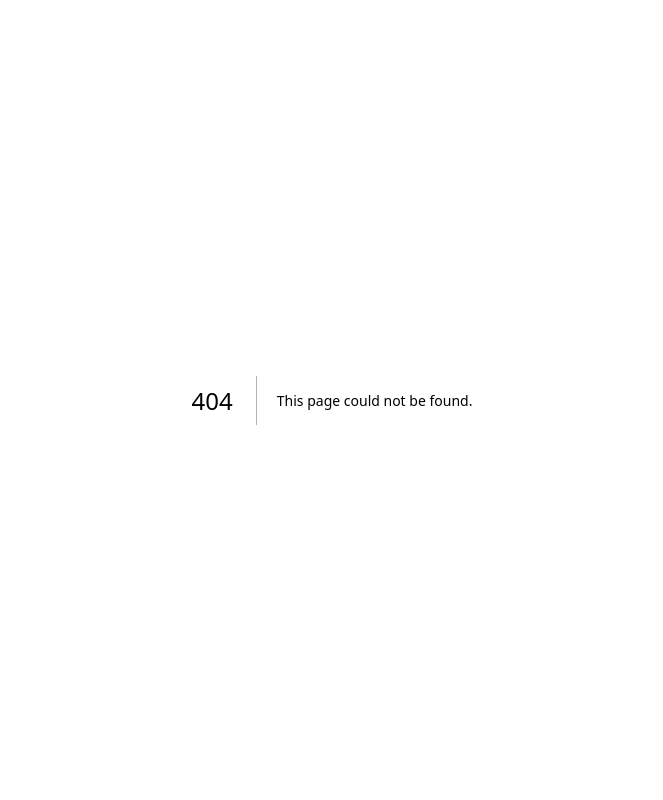
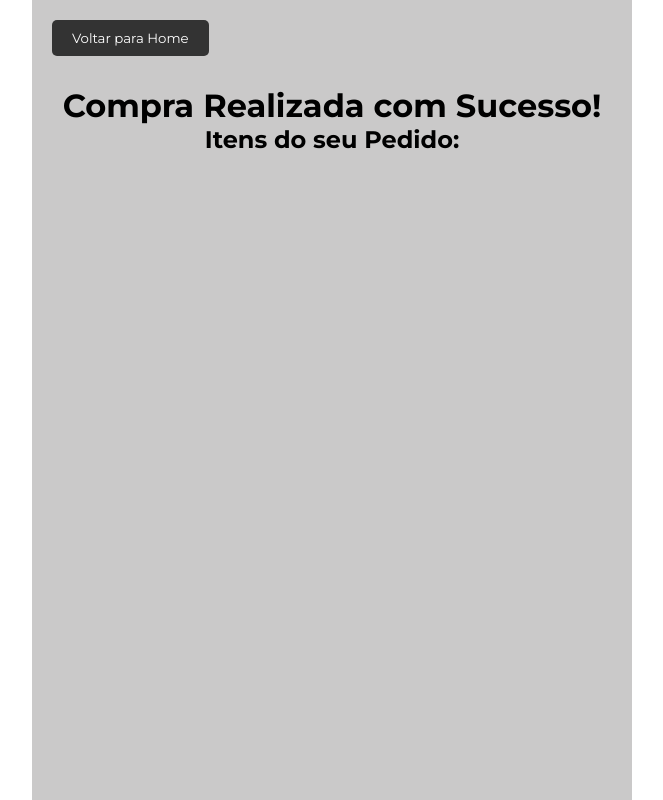
Before and after one commit to luisgustavofaria/mks-frontend-challenge, a Next.js app: page /success in a window 1280 px wide. Before the commit this address had no page. Shown: the whole page, without its empty margins (308-971 px from the left). Built offline with nearby package versions, Linux system fonts and the light colour scheme.

Commit message:
created page success

```diff
--- a/src/Hooks/useCart.tsx
+++ b/src/Hooks/useCart.tsx
@@ -9,6 +9,7 @@ export interface CartContextType {
   removeFromCart: (id: number) => void
   hiddenCart: boolean
   toggleCart: () => void
+  clearCart: () => void
 }
 
 export const CartContext = createContext<CartContextType>({} as CartContextType)
@@ -97,6 +98,11 @@ export const CartProvider = ({ children }: { children: ReactNode }) => {
     }
   }
 
+  const clearCart = () => {
+    setCartItems([]) // Limpa o carrinho definindo cartItems como um array vazio
+    setHiddenCart(true)
+  }
+
   return (
     <CartContext.Provider
       value={{
@@ -107,6 +113,7 @@ export const CartProvider = ({ children }: { children: ReactNode }) => {
         removeFromCart,
         hiddenCart,
         toggleCart,
+        clearCart,
       }}
     >
       {children}
--- /dev/null
+++ b/src/pages/success.tsx
@@ -0,0 +1,100 @@
+import React, { useContext } from 'react'
+import { CartContext } from '@/Hooks/useCart'
+import styled from 'styled-components'
+import Image from 'next/image'
+import Link from 'next/link'
+
+const SuccessContainer = styled.div`
+  background-color: #cac9c9;
+  max-width: 600px;
+  min-height: 100vh;
+  margin: 0 auto;
+  padding: 20px;
+`
+
+const ContainerH = styled.div`
+  margin-top: 30px;
+  display: flex;
+  flex-direction: column;
+  align-items: center;
+  justify-content: center;
+  margin-bottom: 50px;
+`
+const ContainerItem = styled.div`
+  display: flex;
+  align-items: center;
+  justify-content: center;
+  flex-direction: column;
+  gap: 20px;
+  max-width: 400px;
+  margin: 0 auto;
+`
+
+const Item = styled.div`
+  width: 100%;
+  background-color: #ffffff;
+  height: auto;
+  margin: 0 auto;
+  padding: 20px;
+  border-radius: 15px;
+  display: flex;
+`
+
+const ContainerP = styled.span`
+  display: flex;
+  align-items: center;
+  justify-content: center;
+  flex-direction: column;
+  flex: 1;
+`
+
+const P = styled.span`
+  font-weight: 400;
+  font-size: 20px;
+  color: #000000;
+  display: flex;
+  justify-content: center;
+  align-items: center;
+
+  @media (max-width: 600px) {
+    font-size: 15px;
+  }
+`
+
+const StyledButton = styled.button`
+  background-color: #333;
+  color: #fff;
+  border: none;
+  border-radius: 5px;
+  padding: 10px 20px;
+  cursor: pointer;
+`
+
+const SuccessPage: React.FC = () => {
+  const { cartItems, clearCart } = useContext(CartContext)
+
+  return (
+    <SuccessContainer>
+      <Link href="/">
+        <StyledButton onClick={clearCart}>Voltar para Home</StyledButton>
+      </Link>
+      <ContainerH>
+        <h1>Compra Realizada com Sucesso!</h1>
+        <h2>Itens do seu Pedido:</h2>
+      </ContainerH>
+      <ContainerItem>
+        {cartItems.map((item) => (
+          <Item key={item.id}>
+            <Image width={100} height={100} src={item.photo} alt={item.name} />
+            <ContainerP>
+              <P>{item.name}</P>
+              <P>Quantidade: {item.quantity}</P>
+            </ContainerP>
+          </Item>
+        ))}
+      </ContainerItem>
+    </SuccessContainer>
+  )
+}
+
+export default SuccessPage
```
Also changed, not shown: src/components/Cart/Cart.tsx (+16 -8 lines).
